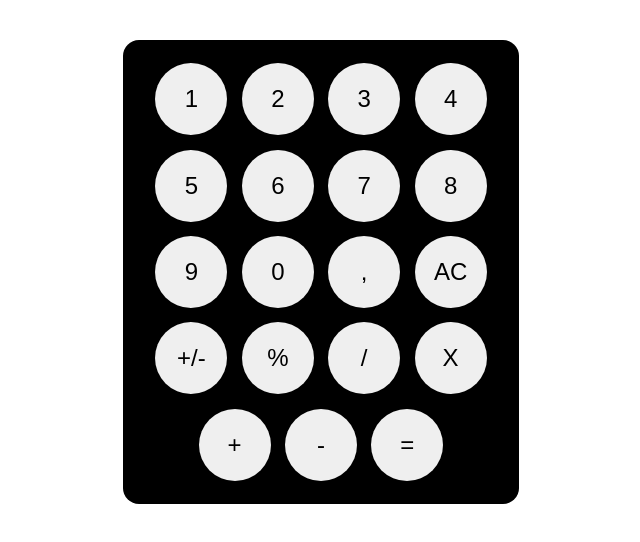
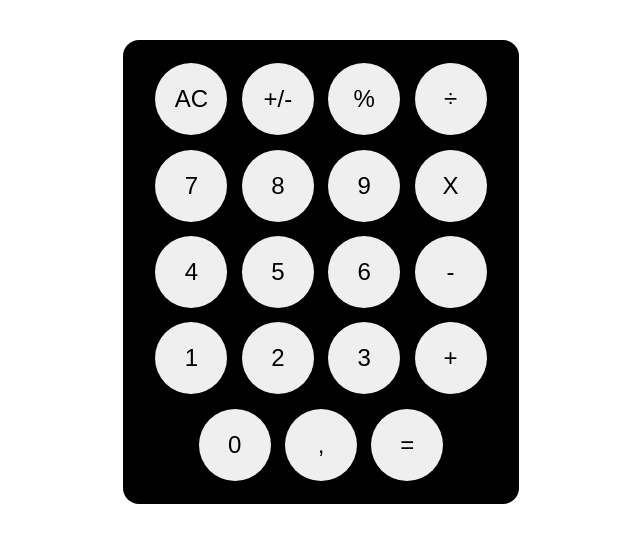
Before and after one commit to marcoscapiberibe/calculator-reactjs, a React (Create React App) app: page / in a window 1280 px wide. Shown: the top 542 px of the page, without its empty margins (319-959 px from the left). Built offline with nearby package versions, Linux system fonts and the light colour scheme.

Commit message:
Reorganização dos botões e criação de classe para a primeira cor
Reorganização dos botões e criação de classe para a primeira cor.

```diff
--- a/src/components/Calculator.jsx
+++ b/src/components/Calculator.jsx
@@ -9,24 +9,24 @@ export default function Calculator() {
         <Box m={5}/>
         <Container maxWidth="xs">
         <div className="wrapper">
+            <button>AC</button>
+            <button>+/-</button>
+            <button>%</button>
+            <button className="color--one">÷</button>
+            <button>7</button>
+            <button>8</button>
+            <button>9</button>
+            <button className="color--one">X</button>
+            <button>4</button>
+            <button>5</button>
+            <button>6</button>
+            <button className="color--one">-</button>
             <button>1</button>
             <button>2</button>
             <button>3</button>
-            <button>4</button>
-            <button>5</button>
-            <button>6</button>
-            <button>7</button>
-            <button>8</button>
-            <button>9</button>
+            <button className="color--one">+</button>
             <button>0</button>
             <button>,</button>
-            <button>AC</button>
-            <button>+/-</button>
-            <button>%</button>
-            <button>/</button>
-            <button>X</button>
-            <button>+</button>
-            <button>-</button>
             <button>=</button>
         </div>
         </Container>
```
